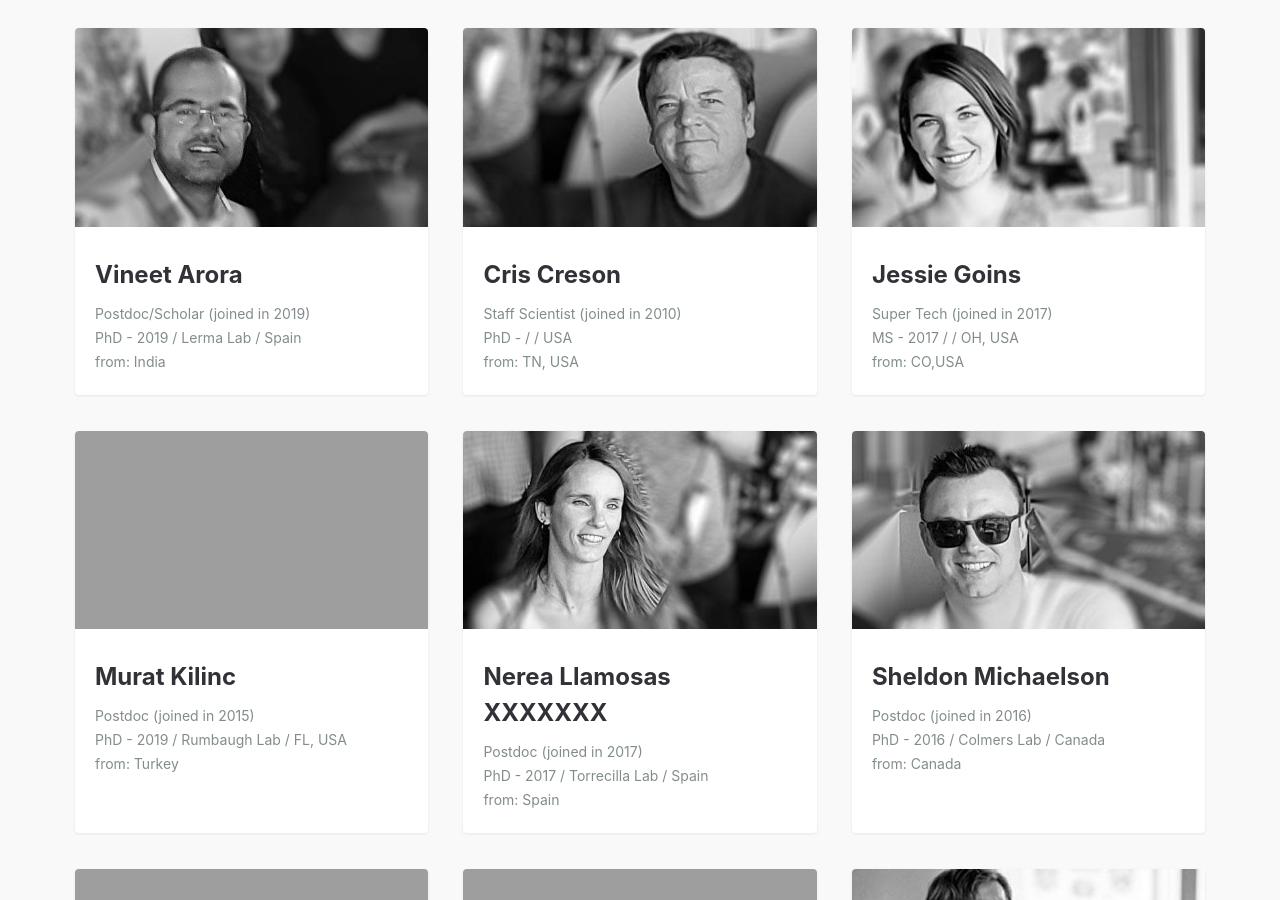
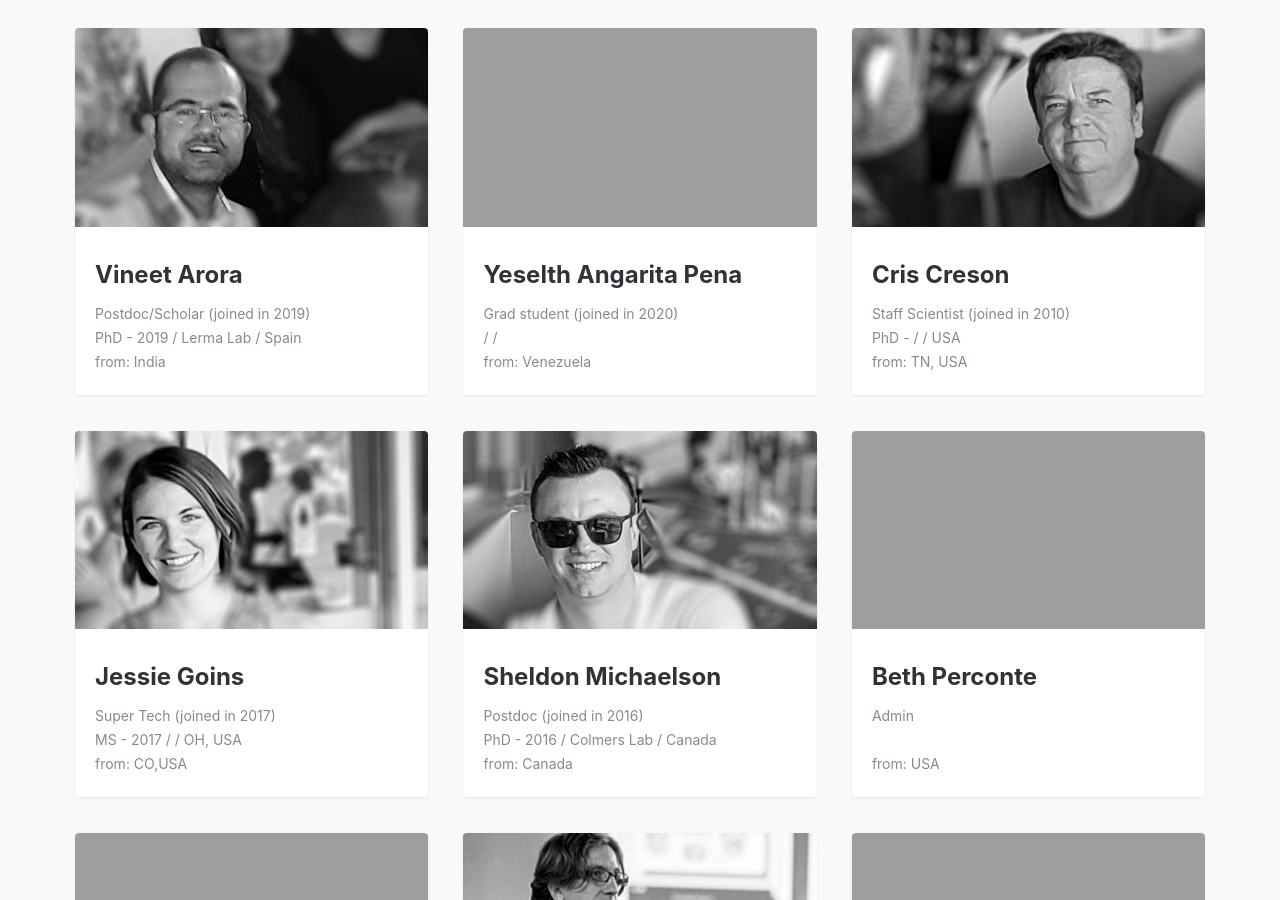
Before and after one commit to RumbaughLab/RumbaughLab.github.io, a Jekyll site: the page built from people.md, in a window 1280 px wide and 900 px high, scrolled down 312 px. Built offline with Jekyll 4.4.1, drawn with Linux system fonts in a browser that asks for light colours; some web fonts are replaced.

```diff
--- a/_data/people.json
+++ b/_data/people.json
@@ -8,6 +8,15 @@
 			"since": "PhD - 2019 / Lerma Lab / Spain",
 			"img": "Vineet",
 			"from": "India",
+			"url": "{{ site.url }}{{ site.baseurl }}/the-team/"
+		},
+		{
+			"name": "Yeselth Angarita Pena",
+			"role": "Grad student (joined in 2020)",
+			"exp": "2",
+			"since": "/ /",
+			"img": "Yeselth",
+			"from":"Venezuela",
 			"url": "{{ site.url }}{{ site.baseurl }}/the-team/"
 		},
 		{
@@ -26,24 +35,6 @@
 			"since": "MS - 2017 / / OH, USA",
 			"img": "Jessie",
 			"from":"CO,USA",
-			"url": "{{ site.url }}{{ site.baseurl }}/the-team/"
-		},
-		{
-			"name": "Murat Kilinc",
-			"role": "Postdoc (joined in 2015)",
-			"exp": "7",
-			"since": "PhD - 2019 / Rumbaugh Lab / FL, USA",
-			"img": "Murat",
-			"from":"Turkey",
-			"url": "{{ site.url }}{{ site.baseurl }}/the-team/"
-		},
-		{
-			"name": "Nerea Llamosas XXXXXXX",
-			"role": "Postdoc  (joined in 2017)",
-			"exp": "8",
-			"since": "PhD - 2017 / Torrecilla Lab / Spain",
-			"img": "Nerea",
-			"from":"Spain",
 			"url": "{{ site.url }}{{ site.baseurl }}/the-team/"
 		},
 		{
```
